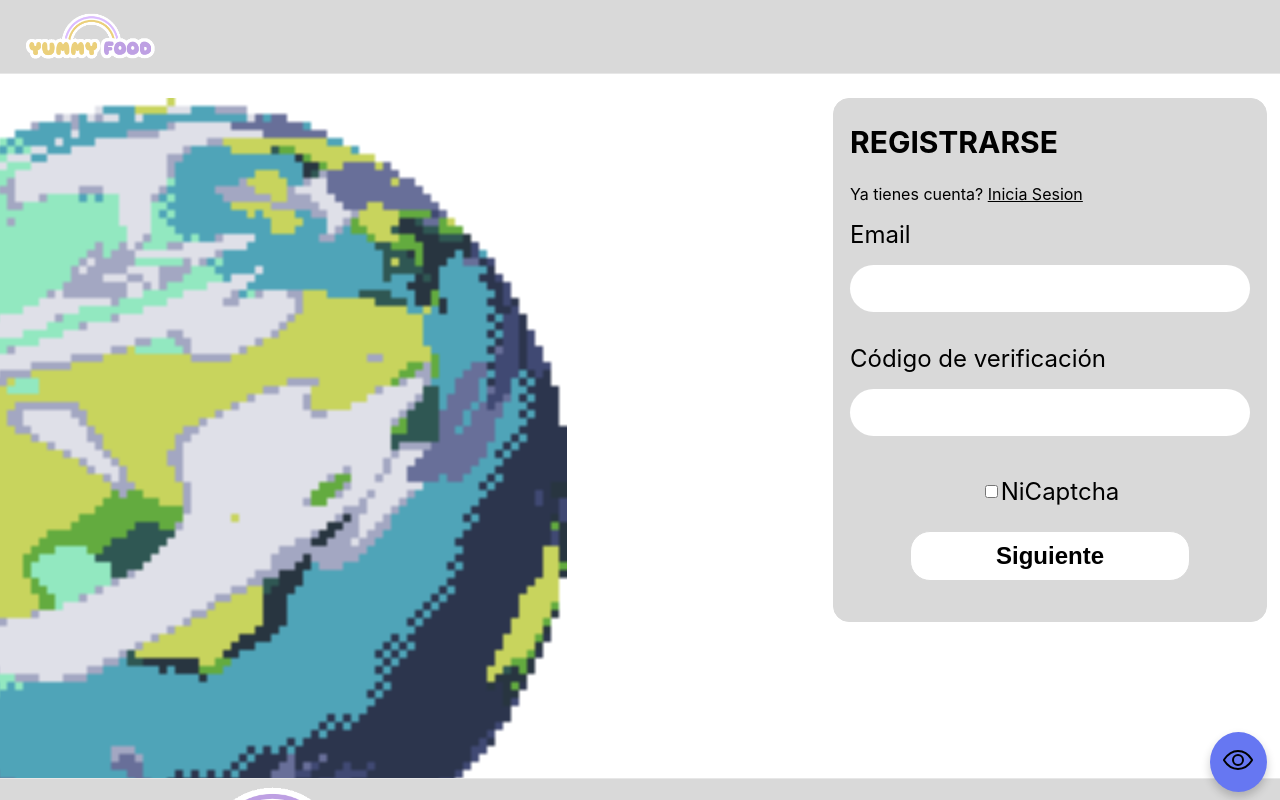
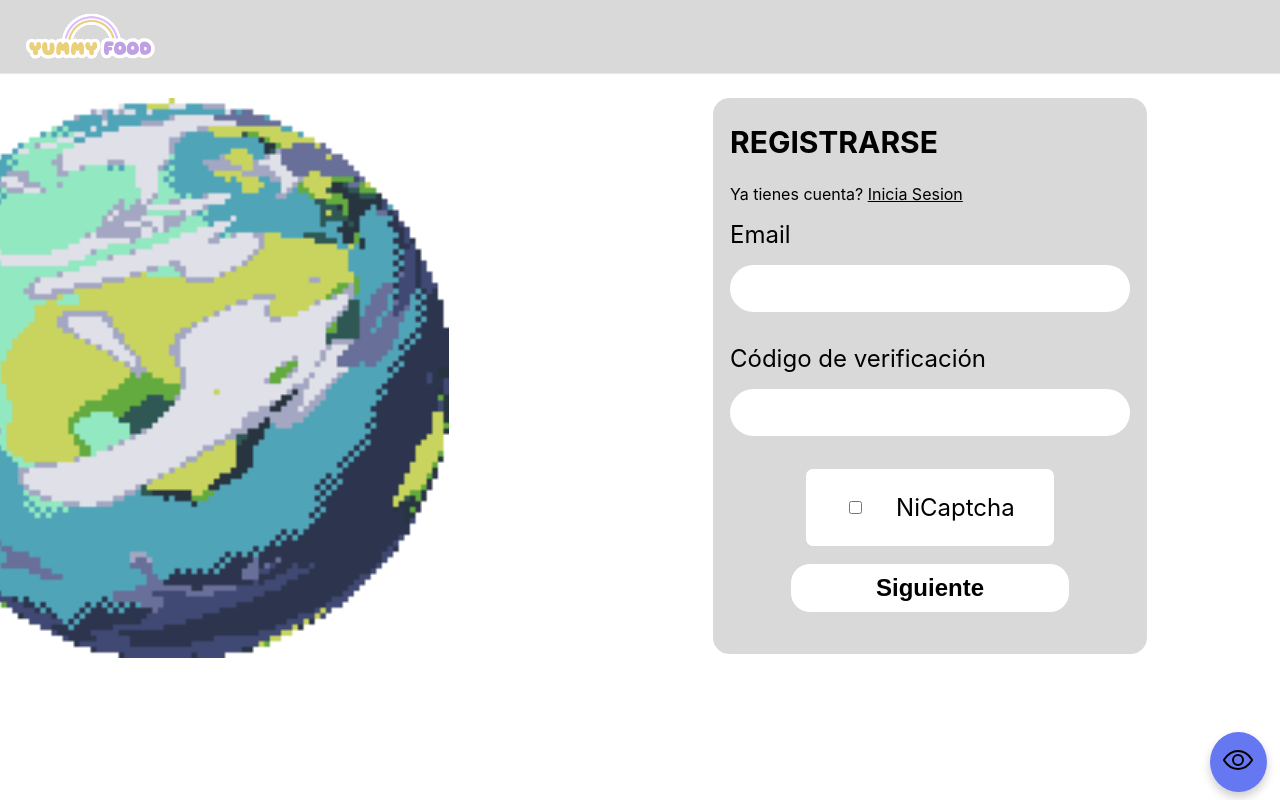
Before and after one commit to btwitsmei/ecommerce, a React (Create React App) app: page /register in a window 1280 px wide. Shown: the top 800 px of the page. Built offline with nearby package versions, Linux system fonts and the light colour scheme.

Commit message:
perfeccionamiento

```diff
--- a/src/components/Planet-form/PlanetForm.css
+++ b/src/components/Planet-form/PlanetForm.css
@@ -1,6 +1,7 @@
 .container {
     display: flex;
     margin-top: 1.5rem;
+    margin-bottom: 1.5rem;
     flex-direction: row;
     min-height: 570px;
     height: 85vh;
@@ -64,19 +65,8 @@
     border: none;
 }
 
-.form-check {
-    display: flex;
-    border: 1px var(--secondary-color) solid;
-    width: 50%;
-    margin: 0 auto 4%;
-    padding: 2%;
-    border-radius: 4px;
-}
 
-.form-check label {
-    padding: 0;
-    margin: 0;
-}
+
 
 
 .btn {
@@ -97,9 +87,9 @@
 }
 
 .earth-image {
-    width: 50rem;
+    width: 35rem;
     margin-right: 20px;
     padding: 0;
     position: relative;
-    left: -30%;
+    left: -42%;
 }
--- a/src/pages/Register/Register.css
+++ b/src/pages/Register/Register.css
@@ -1,6 +1,21 @@
+.form-check label {
+    padding: 0;
+    margin: 0;
+}
+
+.form-check-input{
+    border: none;
+    background-color: var(--highlight-color);
+}
 .form-check {
     display: flex;
     flex-direction: row !important;
-    align-items: center;
-    justify-content: center;
+    border: 1px var(--secondary-color) solid;
+    background-color: var(--background-color);
+    width: 50%;
+    margin: 0 auto 1rem;
+    justify-content: space-around;
+    padding: 1.5rem;
+    border-radius: 8px;
+
 }
```
